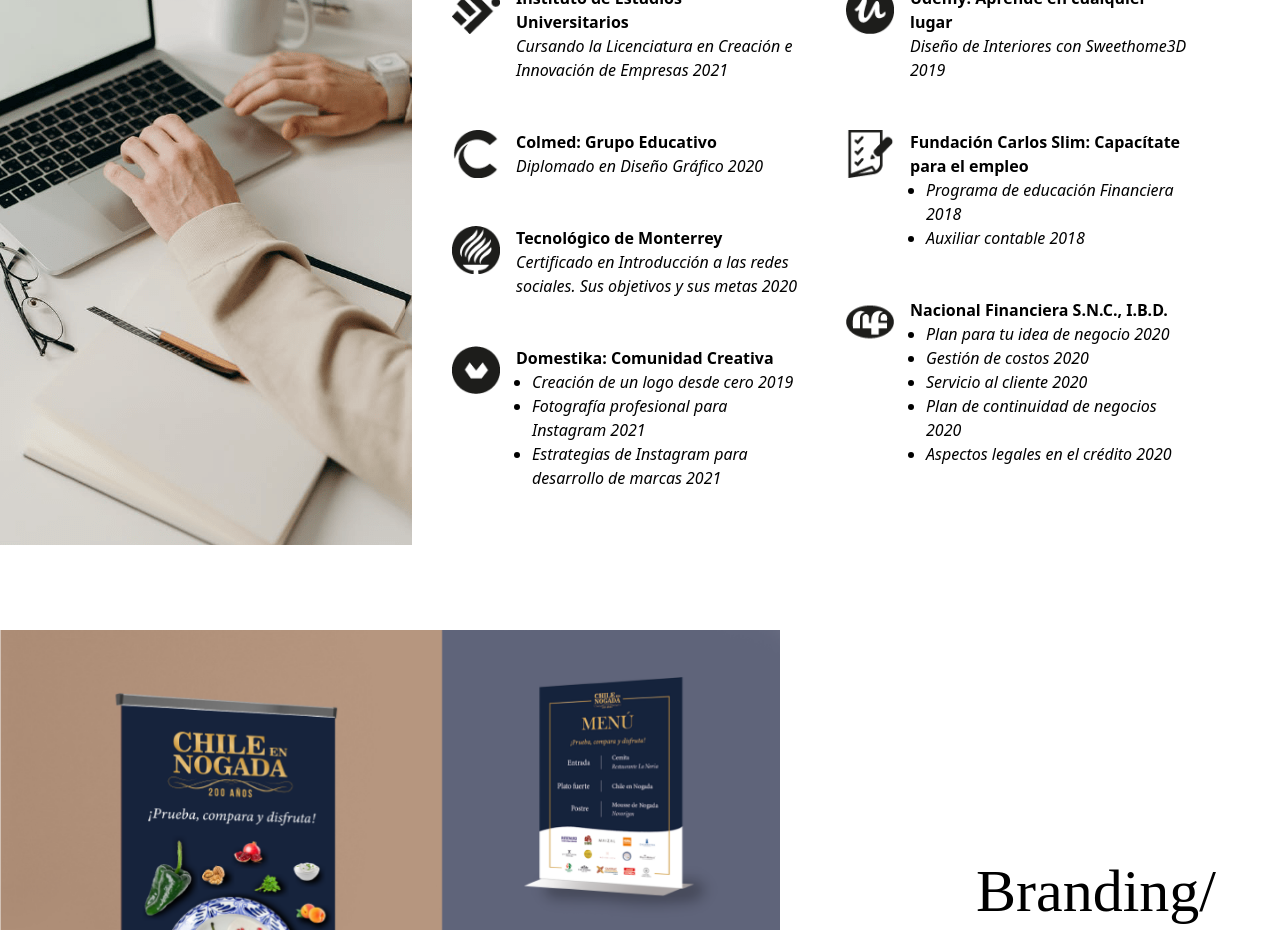
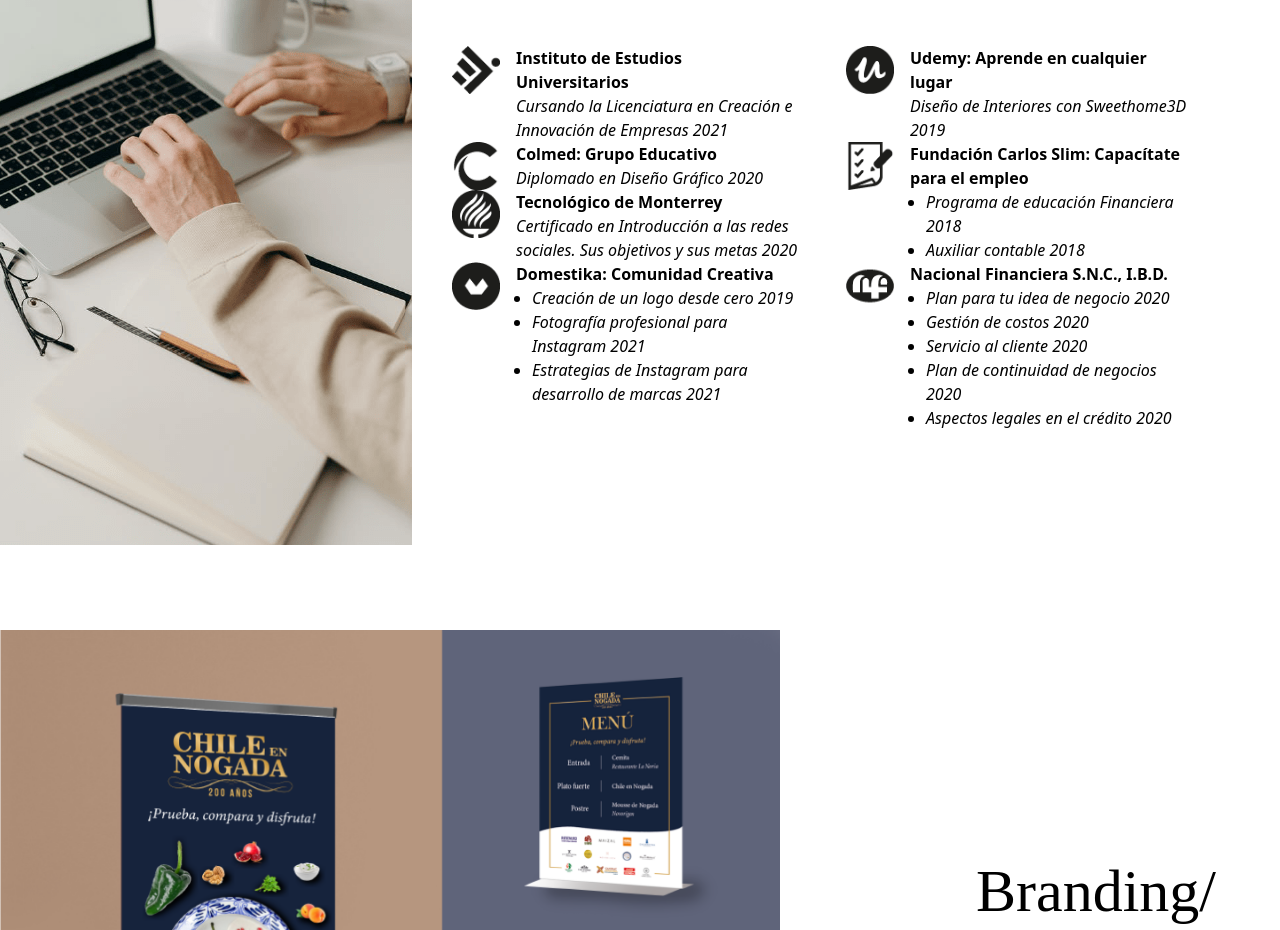
Before and after one commit to alejandro28100/AdrianaAlfonso, a React (Create React App) app: page / in a window 1280 px wide. Shown: the part 1880-2810 px from the top of the page. Built offline with nearby package versions, Linux system fonts and the light colour scheme; a web font is replaced by a local one.

Commit message:
Allow adding custom tailwind styles in EducatinDetail component

```diff
--- a/src/components/EducationDetail.js
+++ b/src/components/EducationDetail.js
@@ -1,10 +1,10 @@
 import PropTypes from "prop-types";
 
 const EducationDetail = (props) => {
-    let { image, heading, description, first } = props;
+    let { image, heading, description, className } = props;
     let isDescriptionList = typeof description === "object";
     return (
-        <figure className={`flex my-4 lg:my-0 ${!first && "mt-4 lg:mt-12"}`}>
+        <figure className={`flex ${className} `}>
             <img className="w-8 h-8 lg:w-12 lg:h-12" src={image} alt={heading} />
             <figcaption className=" mx-2 lg:mx-4 lg:pr-8">
                 <h2 className="text-sm md:text-base font-bold">{heading}</h2>
@@ -30,6 +30,7 @@
 EducationDetail.propTypes = {
     image: PropTypes.string.isRequired,
     heading: PropTypes.string.isRequired,
+    className: PropTypes.string,
     description: PropTypes.oneOfType([
         PropTypes.string,
         PropTypes.arrayOf(
```
